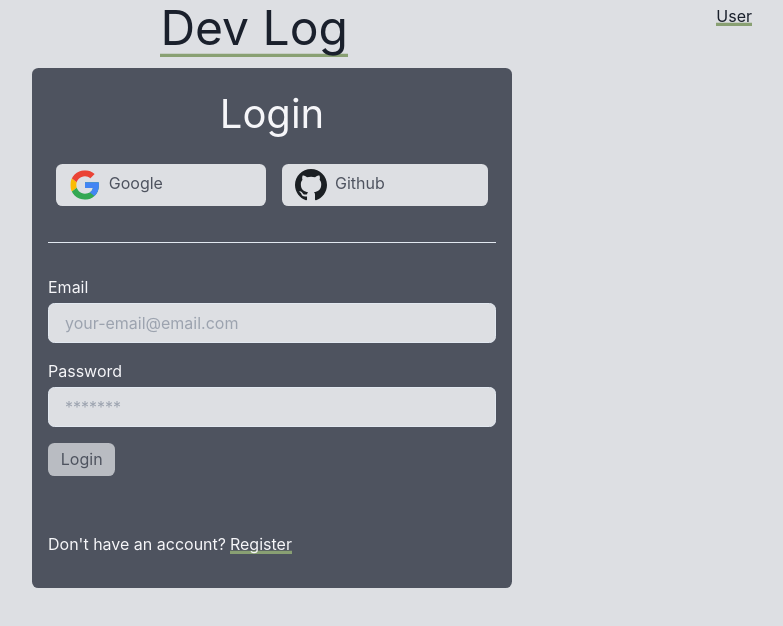
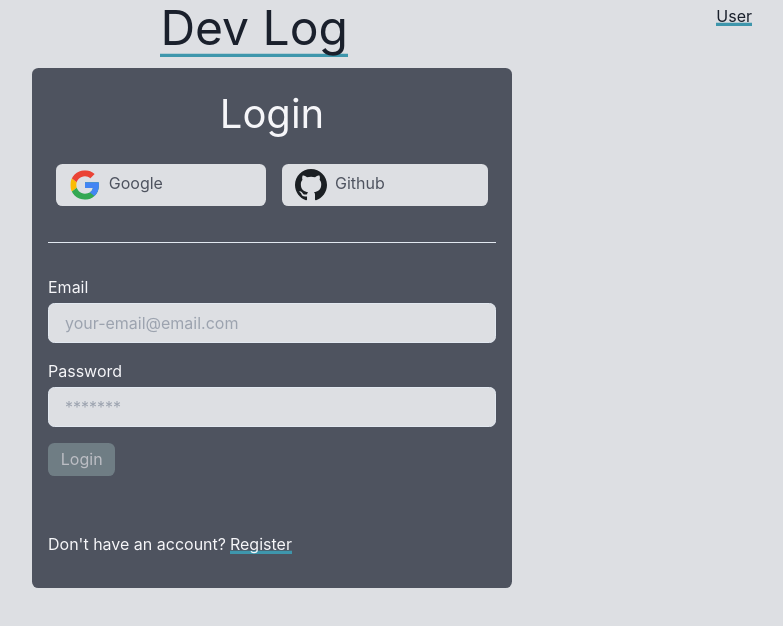
Before and after one commit to k-flynn-webdev/dev-log, a React (Create React App) app in the folder client/: page /login in a window 1280 px wide. Shown: the top 626 px of the page, without its empty margins (368-1151 px from the left). Built offline with nearby package versions, Linux system fonts and the light colour scheme; no server answers.

Commit message:
improving colours

```diff
--- a/client/src/style/index.scss
+++ b/client/src/style/index.scss
@@ -1,14 +1,14 @@
 $bg-color: hsl(228, 10, 88);
 $mid-color: hsl(222, 10, 34);
 $fore-color: hsl(228, 20, 97);
-$tag-color: hsl(91, 19, 54);
-$primary-color: hsl(91, 19, 54);
+$primary-color: hsl(192, 47, 46);
+$tag-color: $primary-color;
 
-$disabled-color: #6e6363;
+$disabled-color: hsl(192, 10%, 55%);
 $border-color: #353434;
 $danger-color: #e53939;
-$progress-color: #86ec86;
-$link-color: #86ec86;
+$progress-color: $primary-color;
+$link-color: $primary-color;
 
 $card-spacing: 1rem;
 
@@ -41,6 +41,7 @@ body {
 
     color: $mid-color;
     background-color: $bg-color;
+    transition: background-color 1s, color 1s;
   }
 
   .container {
@@ -144,13 +145,20 @@ body {
     }
   }
 
-  // button.primary { // todo
-  //   background-color: $primary-color;
-  // }
+  .button.primary,
+  button.primary {
+    color: $fore-color;
+    background-color: $primary-color;
+
+    // svg {
+    //   fill: $primary-color;
+    // }
+  }
 
   button:disabled,
   button[disabled] {
-    opacity: 0.75;
+    opacity: 0.66;
+    background-color: $disabled-color;
   }
 
   // todo margin and paddings for media sizes
```
